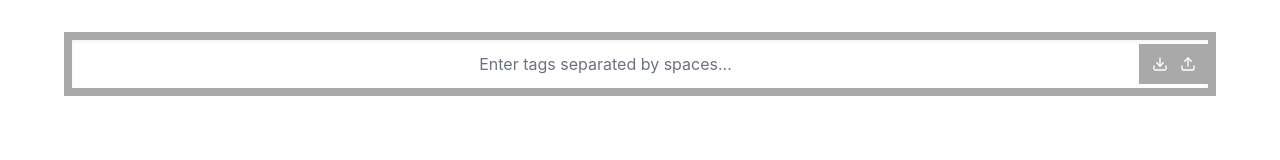
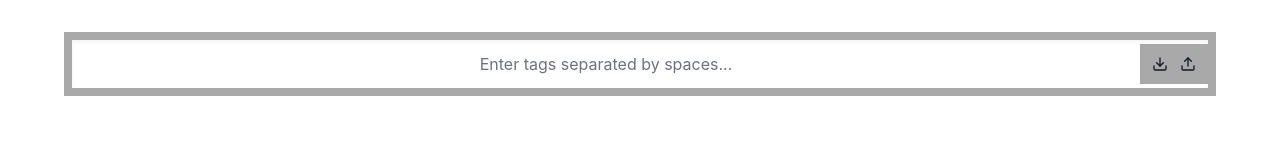
Before and after one commit to aiaiai-copilot/misc-by-lovable, a React (Vite) app: page / in a window 1280 px wide. Shown: the top 160 px of the page. Built offline with nearby package versions, Linux system fonts and the light colour scheme; the HTML template or start-up script is replaced by a standard one.

Commit message:
Update toolbar and button styles

```diff
--- a/src/components/DataManagement.tsx
+++ b/src/components/DataManagement.tsx
@@ -56,7 +56,7 @@ export const DataManagement = () => {
         type="button"
         title="Export data"
       >
-        <Download size={16} className="text-white hover:text-gray-200" />
+        <Download size={16} className="text-gray-900 hover:text-gray-700" />
       </button>
       <button
         onClick={() => setShowImport(true)}
@@ -64,7 +64,7 @@ export const DataManagement = () => {
         type="button"
         title="Import data"
       >
-        <Upload size={16} className="text-white hover:text-gray-200" />
+        <Upload size={16} className="text-gray-900 hover:text-gray-700" />
       </button>
 
       {/* Export Dialog */}
--- a/src/components/MiscInput.tsx
+++ b/src/components/MiscInput.tsx
@@ -75,8 +75,8 @@ export const MiscInput = forwardRef<HTMLInputElement, MiscInputProps>(({
   };
 
   return (
-    <div className={cn("relative w-full border-8 border-l-16 rounded-md bg-background shadow-inner")} style={{ borderColor: '#A9A9A9' }}>
-      <div className="flex items-center">
+    <div className={cn("relative w-full border-8 border-l-16 rounded-md bg-background shadow-inner overflow-hidden")} style={{ borderColor: '#A9A9A9' }}>
+      <div className="flex items-center h-full">
         <input
           ref={ref}
           type="text"
@@ -88,7 +88,7 @@ export const MiscInput = forwardRef<HTMLInputElement, MiscInputProps>(({
           autoFocus
         />
         {toolbar && (
-          <div className="flex items-center gap-1 px-2 py-2 border-l" style={{ borderColor: '#A9A9A9', backgroundColor: '#A9A9A9' }}>
+          <div className="flex items-center gap-1 px-2 py-2 h-full" style={{ backgroundColor: '#A9A9A9' }}>
             {value.trim() && (
               <button
                 onClick={handleClear}
@@ -96,7 +96,7 @@ export const MiscInput = forwardRef<HTMLInputElement, MiscInputProps>(({
                 type="button"
                 title="Clear input"
               >
-                <X size={16} className="text-white hover:text-gray-200" />
+                <X size={16} className="text-gray-900 hover:text-gray-700" />
               </button>
             )}
             {toolbar}
```
